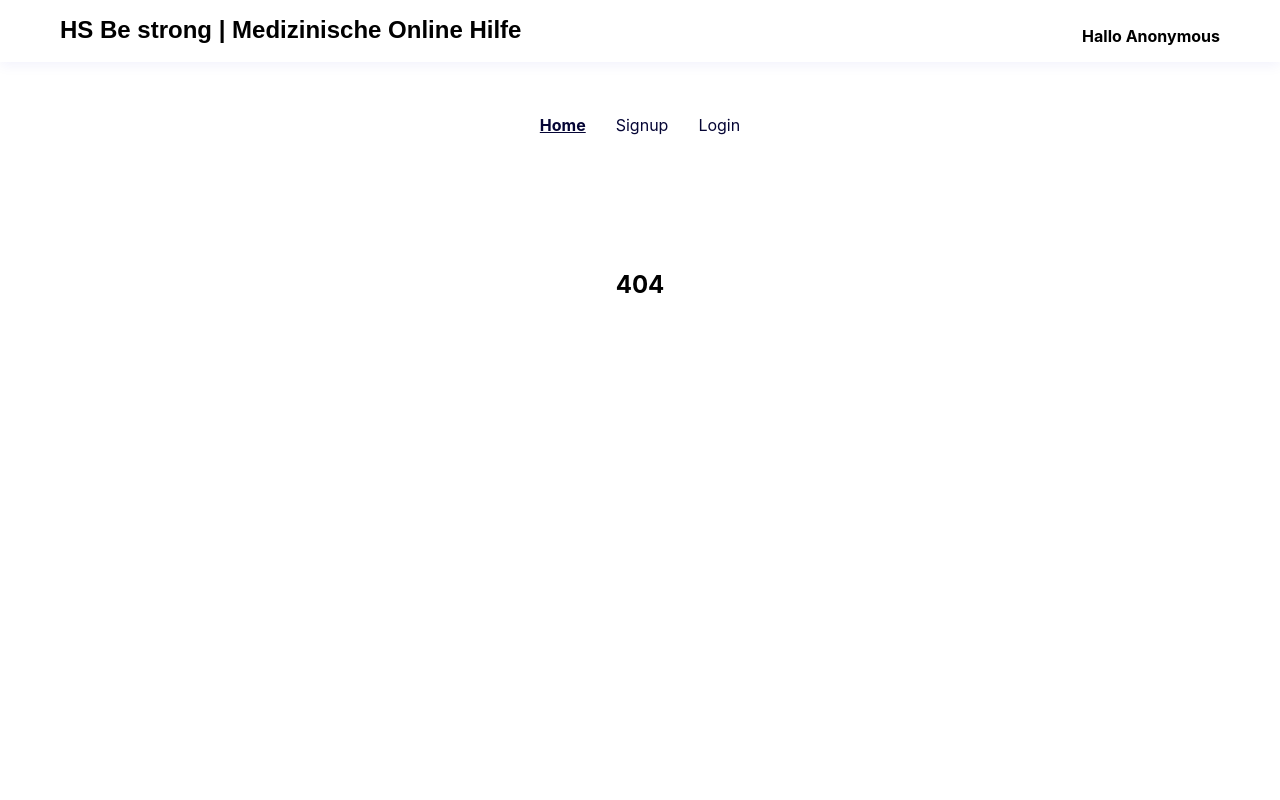
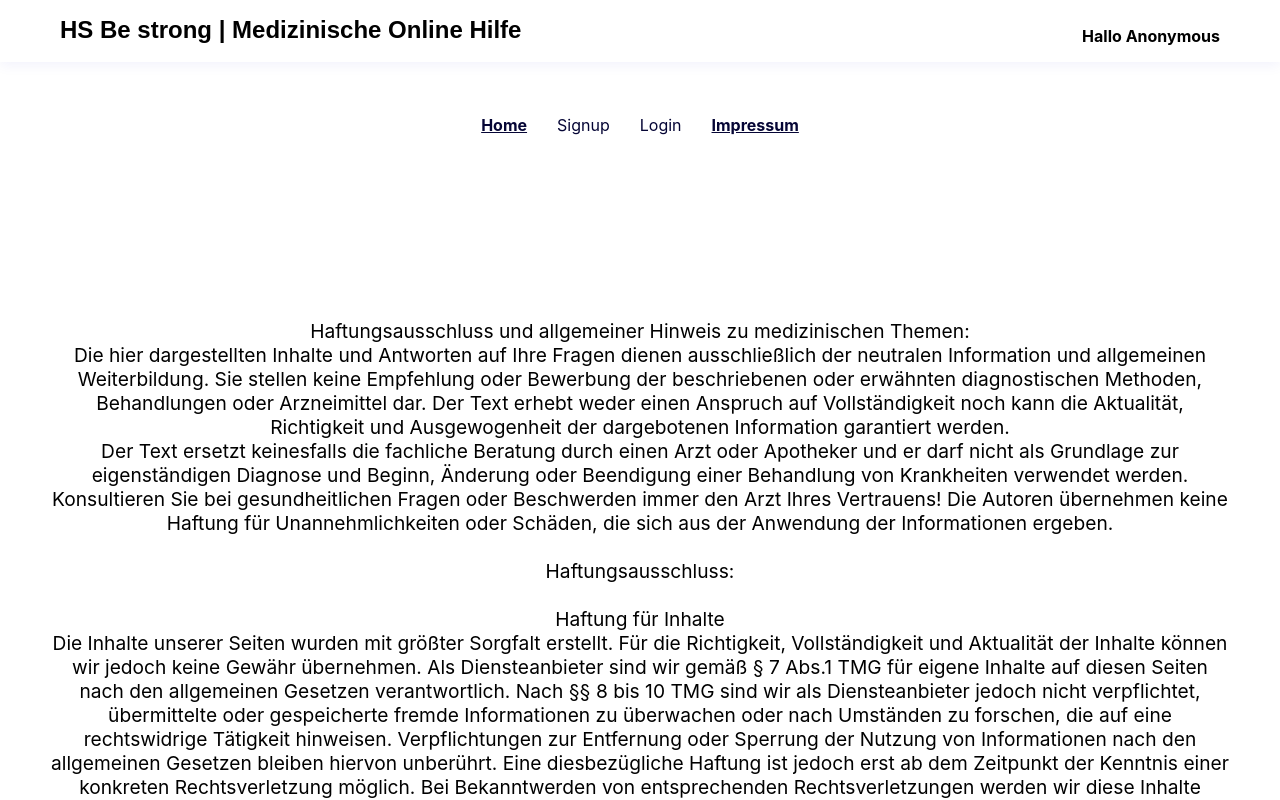
Before and after one commit to Feli25/CoronaQuestionPortal, a React (Create React App) app in the folder client/: page /impressum in a window 1280 px wide. Before the commit this address had no page. Shown: the top 800 px of the page. Built offline with nearby package versions, Linux system fonts and the light colour scheme; a web font is replaced by a local one.

Commit message:
impressum

```diff
--- a/client/src/components/App.jsx
+++ b/client/src/components/App.jsx
@@ -7,6 +7,7 @@ import AllQuestions from './pages/doctors/AllQuestions'
 import MyChats from './pages/doctors/MyChats'
 import Login from './pages/Login'
 import Signup from './pages/Signup'
+import Impressum from './pages/Impressum'
 import api from '../api'
 import { createMuiTheme, ThemeProvider } from '@material-ui/core/styles';
 import Grid from "@material-ui/core/Grid"
@@ -61,6 +62,9 @@ export default class App extends Component {
                   Logout
                 </Link>
               )}
+              <NavLink to="/impressum">
+                Impressum
+                </NavLink>
             </nav>
           </Grid>
           <Switch>
@@ -71,6 +75,7 @@ export default class App extends Component {
             <Route path="/user/newQuestion" component={(api.isLoggedIn() && api.isUser()) ? NewQuestion : Home} />
             <Route path="/signup" component={Signup} />
             <Route path="/login" component={Login} />
+            <Route path="/impressum" component={Impressum} />
             <Route render={() => <h2>404</h2>} />
           </Switch>
         </div>
--- /dev/null
+++ b/client/src/components/pages/Impressum.jsx
@@ -0,0 +1,41 @@
+import React, { Component } from 'react'
+import { Typography } from '@material-ui/core'
+
+export default class Impressum extends Component {
+  render() {
+    return (
+      // <div className="Home" style={{ margin: 20, padding: 30 }}>
+      //   <Typography variant="h4">Wilkommen auf unserer Hilfeseite</Typography>
+      //   <p>Um Fragen an unsere Ärzte zu stellen müssen Sie einen Account erstellen(Signup)<br />
+      <div className="Home" style={{ margin: 20, padding: 30 }}>
+        {/* <Typography variant="h4">Wilkommen auf unserer Hilfeseite</Typography> */}
+        <p>
+        Haftungsausschluss und allgemeiner Hinweis zu medizinischen Themen:
+        <br/>Die hier dargestellten Inhalte und Antworten auf Ihre Fragen dienen ausschließlich der neutralen Information und allgemeinen Weiterbildung. Sie stellen keine Empfehlung oder Bewerbung der beschriebenen oder erwähnten diagnostischen Methoden, Behandlungen oder Arzneimittel dar. Der Text erhebt weder einen Anspruch auf Vollständigkeit noch kann die Aktualität, Richtigkeit und Ausgewogenheit der dargebotenen Information garantiert werden.
+        <br/>Der Text ersetzt keinesfalls die fachliche Beratung durch einen Arzt oder Apotheker und er darf nicht als Grundlage zur eigenständigen Diagnose und Beginn, Änderung oder Beendigung einer Behandlung von Krankheiten verwendet werden. Konsultieren Sie bei gesundheitlichen Fragen oder Beschwerden immer den Arzt Ihres Vertrauens! Die Autoren übernehmen keine Haftung für Unannehmlichkeiten oder Schäden, die sich aus der Anwendung der Informationen ergeben.
+
+        <br/><br/>Haftungsausschluss:
+
+        <br/><br/>Haftung für Inhalte
+
+        <br/>Die Inhalte unserer Seiten wurden mit größter Sorgfalt erstellt. Für die Richtigkeit, Vollständigkeit und Aktualität der Inhalte können wir jedoch keine Gewähr übernehmen. Als Diensteanbieter sind wir gemäß § 7 Abs.1 TMG für eigene Inhalte auf diesen Seiten nach den allgemeinen Gesetzen verantwortlich. Nach §§ 8 bis 10 TMG sind wir als Diensteanbieter jedoch nicht verpflichtet, übermittelte oder gespeicherte fremde Informationen zu überwachen oder nach Umständen zu forschen, die auf eine rechtswidrige Tätigkeit hinweisen. Verpflichtungen zur Entfernung oder Sperrung der Nutzung von Informationen nach den allgemeinen Gesetzen bleiben hiervon unberührt. Eine diesbezügliche Haftung ist jedoch erst ab dem Zeitpunkt der Kenntnis einer konkreten Rechtsverletzung möglich. Bei Bekanntwerden von entsprechenden Rechtsverletzungen werden wir diese Inhalte umgehend entfernen.
+
+        <br/><br/>Haftung für Links
+
+        <br/>Unser Angebot enthält Links zu externen Webseiten Dritter, auf deren Inhalte wir keinen Einfluss haben. Deshalb können wir für diese fremden Inhalte auch keine Gewähr übernehmen. Für die Inhalte der verlinkten Seiten ist stets der jeweilige Anbieter oder Betreiber der Seiten verantwortlich. Die verlinkten Seiten wurden zum Zeitpunkt der Verlinkung auf mögliche Rechtsverstöße überprüft. Rechtswidrige Inhalte waren zum Zeitpunkt der Verlinkung nicht erkennbar. Eine permanente inhaltliche Kontrolle der verlinkten Seiten ist jedoch ohne konkrete Anhaltspunkte einer Rechtsverletzung nicht zumutbar. Bei Bekanntwerden von Rechtsverletzungen werden wir derartige Links umgehend entfernen.
+
+        <br/><br/>Urheberrecht
+
+        <br/>Die durch die Seitenbetreiber erstellten Inhalte und Werke auf diesen Seiten unterliegen dem deutschen Urheberrecht. Die Vervielfältigung, Bearbeitung, Verbreitung und jede Art der Verwertung außerhalb der Grenzen des Urheberrechtes bedürfen der schriftlichen Zustimmung des jeweiligen Autors bzw. Erstellers. Downloads und Kopien dieser Seite sind nur für den privaten, nicht kommerziellen Gebrauch gestattet. Soweit die Inhalte auf dieser Seite nicht vom Betreiber erstellt wurden, werden die Urheberrechte Dritter beachtet. Insbesondere werden Inhalte Dritter als solche gekennzeichnet. Sollten Sie trotzdem auf eine Urheberrechtsverletzung aufmerksam werden, bitten wir um einen entsprechenden Hinweis. Bei Bekanntwerden von Rechtsverletzungen werden wir derartige Inhalte umgehend entfernen.
+
+        <br/><br/>Datenschutz
+
+        <br/>Die Nutzung unserer Webseite ist in der Regel ohne Angabe personenbezogener Daten möglich. Soweit auf unseren Seiten personenbezogene Daten (beispielsweise Name, Anschrift oder eMail-Adressen) erhoben werden, erfolgt dies, soweit möglich, stets auf freiwilliger Basis. Diese Daten werden ohne Ihre ausdrückliche Zustimmung nicht an Dritte weitergegeben.
+        <br/>Wir weisen darauf hin, dass die Datenübertragung im Internet (z.B. bei der Kommunikation per E-Mail) Sicherheitslücken aufweisen kann. Ein lückenloser Schutz der Daten vor dem Zugriff durch Dritte ist nicht möglich.
+        <br/>Der Nutzung von im Rahmen der Impressumspflicht veröffentlichten Kontaktdaten durch Dritte zur Übersendung von nicht ausdrücklich angeforderter Werbung und Informationsmaterialien wird hiermit ausdrücklich widersprochen. Die Betreiber der Seiten behalten sich ausdrücklich rechtliche Schritte im Falle der unverlangten Zusendung von Werbeinformationen, etwa durch Spam-Mails, vor.
+
+        </p>
+      </div>
+    )
+  }
+}
```
